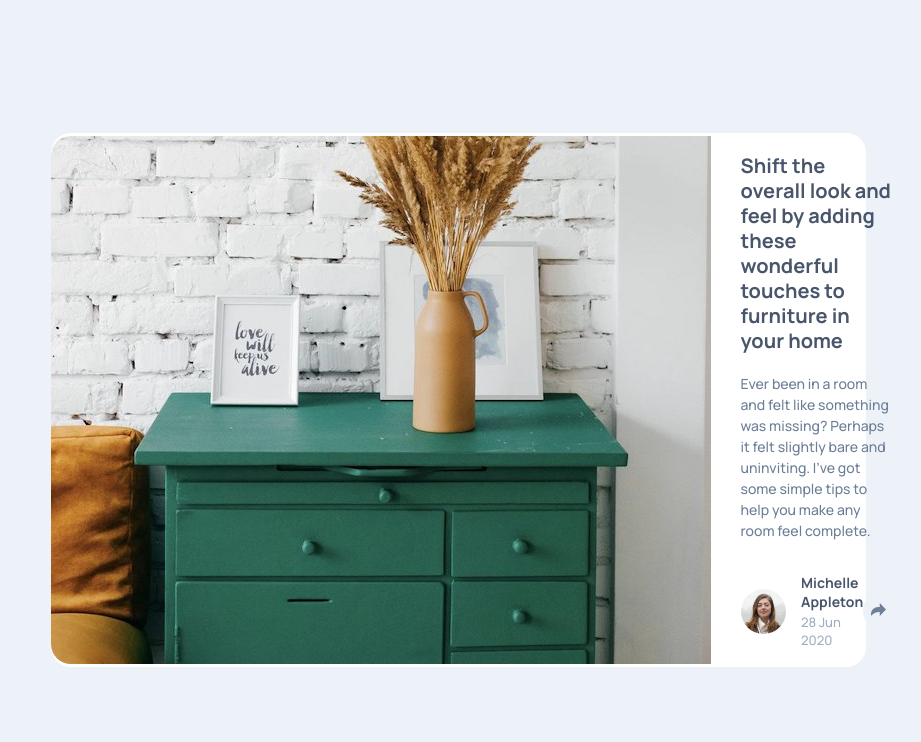
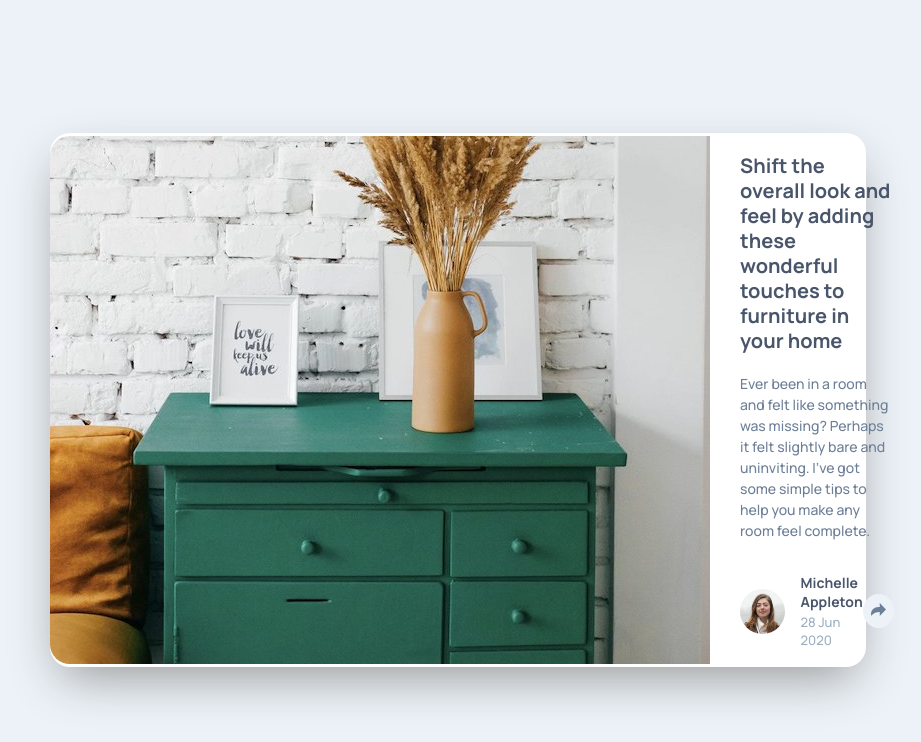
Before and after one commit to HugoMoncada/Article-preview-component, a plain HTML site: page index.html in a window 1536 px wide. Shown: the whole page, without its empty margins (310-1231 px from the left). Drawn offline with Linux system fonts and the light colour scheme.

Commit message:
shadow box to main

```diff
--- a/styles/styles.css
+++ b/styles/styles.css
@@ -158,8 +158,11 @@ main{
 
     main{
         display: flex;
-        max-width: 815px;
+        max-width: 816px;
         align-items: center;
+        -webkit-box-shadow: 0px 19px 50px -11px rgba(148,148,148,1);
+    -moz-box-shadow: 0px 19px 50px -11px rgba(148,148,148,1);
+    box-shadow: 0px 19px 50px -11px rgba(148,148,148,1);
     }
 
     .main__image{
```
